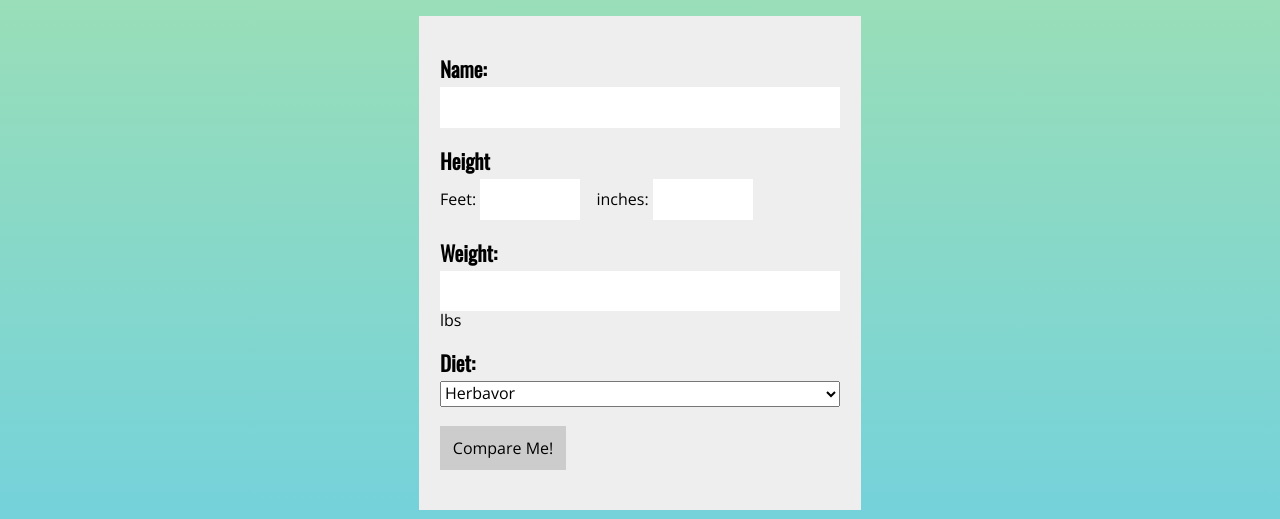
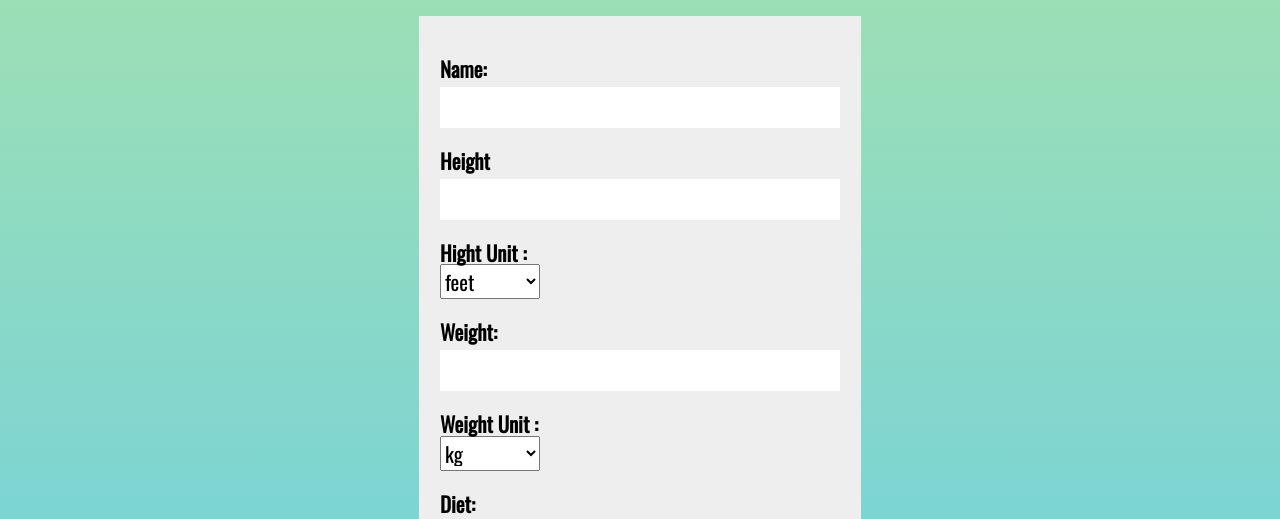
Before and after one commit to NaelSk/Javascript_Nanodegree, a plain HTML site: page Javascript-master/index.html in a window 1280 px wide. Shown: the part 258-777 px from the top of the page. Drawn offline with nearby package versions, Linux system fonts and the light colour scheme; a web font is replaced by a local one.

Commit message:
Modify the html file to select the  unit

```diff
--- a/Javascript-master/app.js
+++ b/Javascript-master/app.js
@@ -98,7 +98,10 @@ function display() {
         name: document.getElementById('name').value,
         diet: document.getElementById('diet').value,
         weight: parseInt(document.getElementById('weight').value),
-        height: parseInt(document.getElementById('feet').value)
+        height: {
+            amount: parseInt(document.getElementById('hightAmount').value),
+            unit: document.getElementById('hightUnit').value
+        }
     }
     console.log(human);
 }
--- a/Javascript-master/index.html
+++ b/Javascript-master/index.html
@@ -26,10 +26,30 @@
             <p>Name:</p>
             <input id="name" class="form-field__full" type="name" name="name">
             <p>Height</p>
-            <label>Feet: <input id="feet" class="form-field__short" type="number" name="feet"></label>
-            <label>inches: <input id="inches" class="form-field__short" type="number" name="inches"></label>
+
+            <label><input id="hightAmount" class="form-field__full" type="number" name="feet"></label>
+            <!-- <label>inches: <input id="inches" class="form-field__short" type="number" name="inches"></label> -->
+            <p>
+                <label>
+                    Hight Unit :
+                    <select id="hightUnit" class="form-field__short" name="inches">
+                        <option>feet</option>
+                        <option>inch</option>
+                        <option>meter</option>
+                    </select>
+                </label>
+            </p>
             <p>Weight:</p>
-            <label><input id="weight" class="form-field__full" type="number" name="weight">lbs</label>
+            <label><input id="weight" class="form-field__full" type="number" name="weight"></label>
+            <p>
+                <label>
+                    Weight Unit :
+                    <select id="weightUnit" class="form-field__short" name="inches">
+                        <option>kg</option>
+                        <option>lb</option>
+                    </select>
+                </label>
+            </p>
             <p>Diet:</p>
             <select id="diet" class="form-field__full" name="diet">
                 <option>Herbavor</option>
```
Lines whose indentation alone changed are shown as unchanged.
